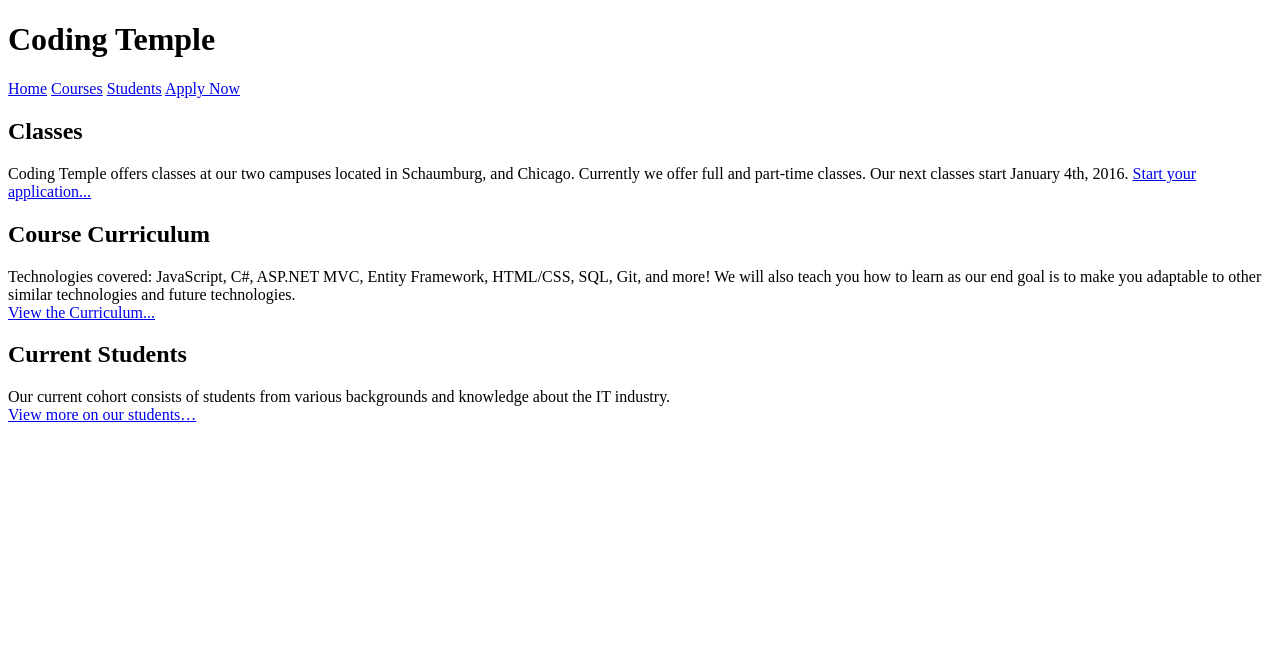
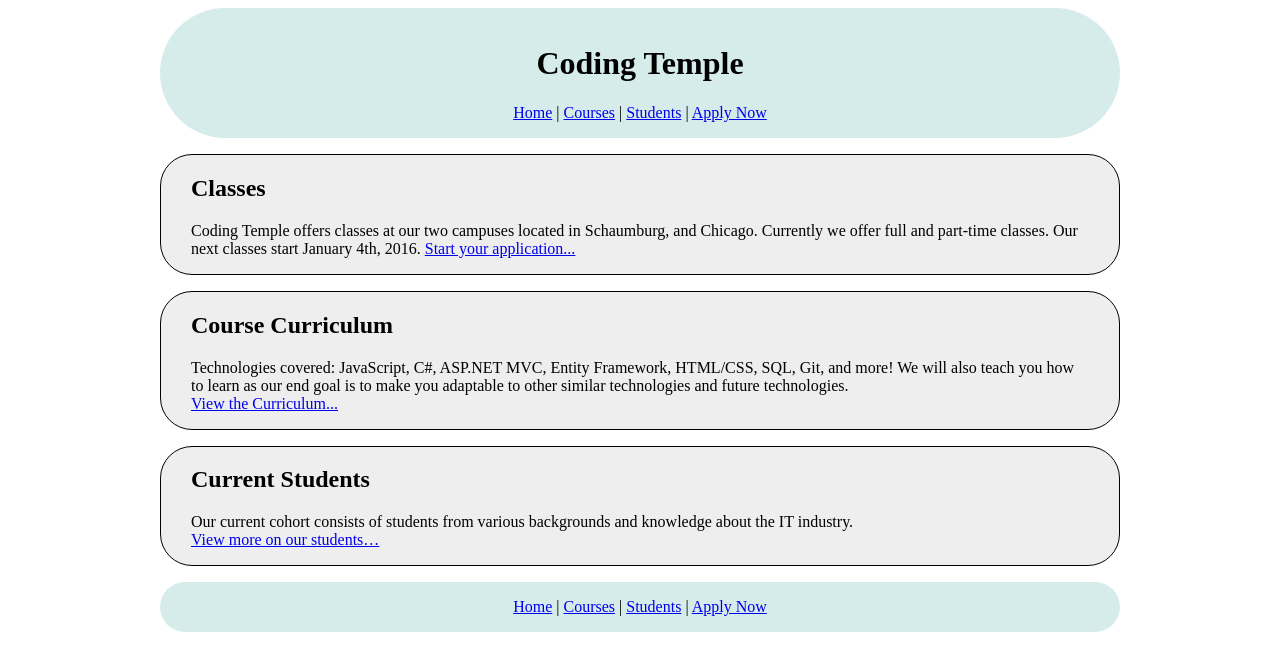
Before and after one commit to pgoldman0805/CodingTempleWebsite, a plain HTML site: page index.html in a window 1280 px wide. Drawn offline with Linux system fonts and the light colour scheme.

Commit message:
Added initial CSS styles

```diff
--- a/index.html
+++ b/index.html
@@ -2,19 +2,20 @@
 <html>
 <head>
     <title>Coding Temple | Programming Bootcamp</title>
+    <link href="styles/main.css" rel="stylesheet"  />
 </head>
 <body>
-    <header>
+    <header class="container curved">
         <h1>Coding Temple</h1>
+        <nav>
+            <a href="index.html">Home</a> |
+            <a href="courses.html">Courses</a> |
+            <a href="students.html">Students</a> |
+            <a href="apply.html">Apply Now</a>
+        </nav>
     </header>
     <main>
-        <nav>
-            <a href="index.html">Home</a>
-            <a href="courses.html">Courses</a>
-            <a href="students.html">Students</a>
-            <a href="apply.html">Apply Now</a>
-        </nav>
-        <section>
+        <section class="container gradient">
             <h2>Classes</h2>
             <article>
                 Coding Temple offers classes at our two campuses located in
@@ -24,7 +25,7 @@
                  <a href="apply.html">Start your application...</a>
             </article>
         </section>
-        <section>
+        <section class="container gradient">
             <h2>Course Curriculum</h2>
             <article>
                 Technologies covered: JavaScript, C#, ASP.NET MVC, Entity
@@ -34,7 +35,7 @@
             </article>
             <a href="courses.html">View the Curriculum...</a>
         </section>
-        <section>
+        <section class="container gradient">
             <h2>Current Students</h2>
             <article>
                 Our current cohort consists of students from various backgrounds
@@ -42,7 +43,14 @@
             </article>
             <a href="students.html">View more on our students…</a>
         </section>
-
     </main>
+    <footer class="container curved">
+        <nav>
+            <a href="index.html">Home</a> |
+            <a href="courses.html">Courses</a> |
+            <a href="students.html">Students</a> |
+            <a href="apply.html">Apply Now</a>
+        </nav>
+    </footer>
 </body>
 </html>
--- /dev/null
+++ b/styles/main.css
@@ -0,0 +1,32 @@
+* {
+    -moz-box-sizing: border-box;
+    -webkit-box-sizing: border-box;
+    box-sizing: border-box;
+    /*color: #222;*/
+}
+
+.container {
+    width: 960px;
+    padding-right: 30px;
+    padding-left: 30px;
+    margin: 0 auto;
+}
+
+
+header, footer {
+    background-color: RGBA(50,160,150,0.2);
+    padding: 1em;
+    text-align: center;
+}
+
+section.container {
+    background-color: #eee;
+    border: 1px solid black;
+    border-radius: 2em;
+    padding-bottom: 1em;
+    margin-top: 1em;
+    margin-bottom: 1em;
+}
+.curved {
+    border-radius: 20em;
+}
```
Also changed, not shown: assets/images/1.jpg (added), assets/images/2.jpg (added), assets/images/3.jpg (added), assets/images/bg/baby-pink-pastel-tileable-patterns-1.jpg (added), assets/images/bg/grungy-faded-blue-creme-patterns-part-2-3.jpg (added), assets/images/bg/tileable-fabric-textures-1.jpg (added), 1 other file.
